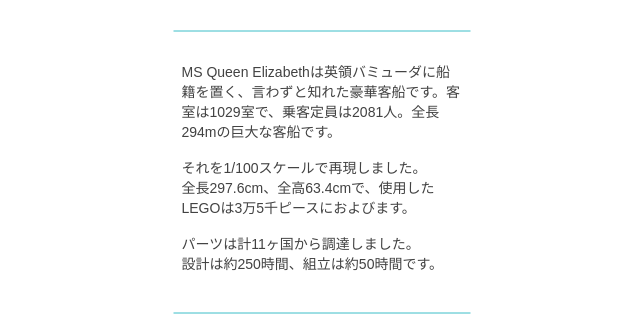
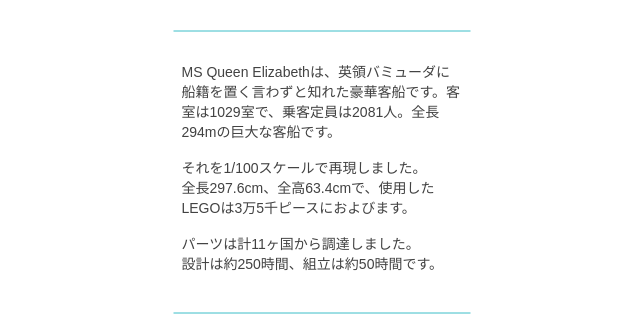
Before and after one commit to mol-lego/Portfolio, a plain HTML site: page QE.html in a window 1280 px wide. Shown: the part 567-889 px from the top of the page, 319-959 px from the left. Drawn offline with nearby package versions, Linux system fonts and the light colour scheme; a script that the page names is missing.

Commit message:
Update QE.html

```diff
--- a/QE.html
+++ b/QE.html
@@ -2493,7 +2493,7 @@ window.application = new Application();
 		</path>
 	</svg>
 <div id="MS_Queen_Elizabeth____________">
-		<span>MS Queen Elizabethは英領バミューダに船籍を置く、言わずと知れた豪華客船です。客室は1029室で、乗客定員は2081人。全長294mの巨大な客船です。<br/><br/>それを1/100スケールで再現しました。<br/>全長297.6cm、全高63.4cmで、使用したLEGOは3万5千ピースにおよびます。<br/><br/>パーツは計11ヶ国から調達しました。<br/>設計は約250時間、組立は約50時間です。</span>
+		<span>MS Queen Elizabethは、英領バミューダに船籍を置く言わずと知れた豪華客船です。客室は1029室で、乗客定員は2081人。全長294mの巨大な客船です。<br/><br/>それを1/100スケールで再現しました。<br/>全長297.6cm、全高63.4cmで、使用したLEGOは3万5千ピースにおよびます。<br/><br/>パーツは計11ヶ国から調達しました。<br/>設計は約250時間、組立は約50時間です。</span>
 	</div>
 	<div id="______________73________SAIL_A">
 		<span>設計完了<br/>完成<br/>お披露目<br/>第73回灘校文化祭 “SAIL AWAY”<br/>Japan Brickfest 2019<br/>サンテレビニュース<br/>NHK Live Love ひょうご<br/>産経新聞<br/>船場まつり<br/>神戸レゴオフ</span>
```
